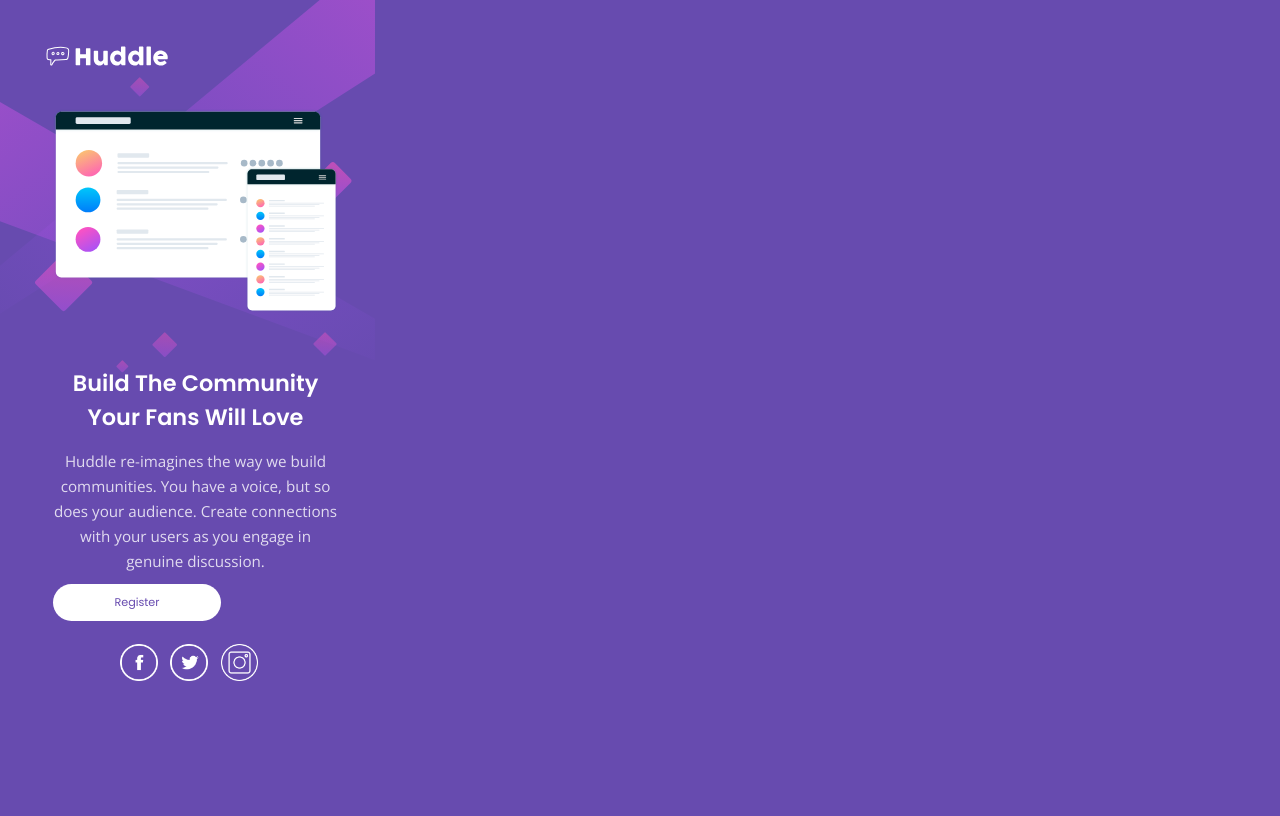
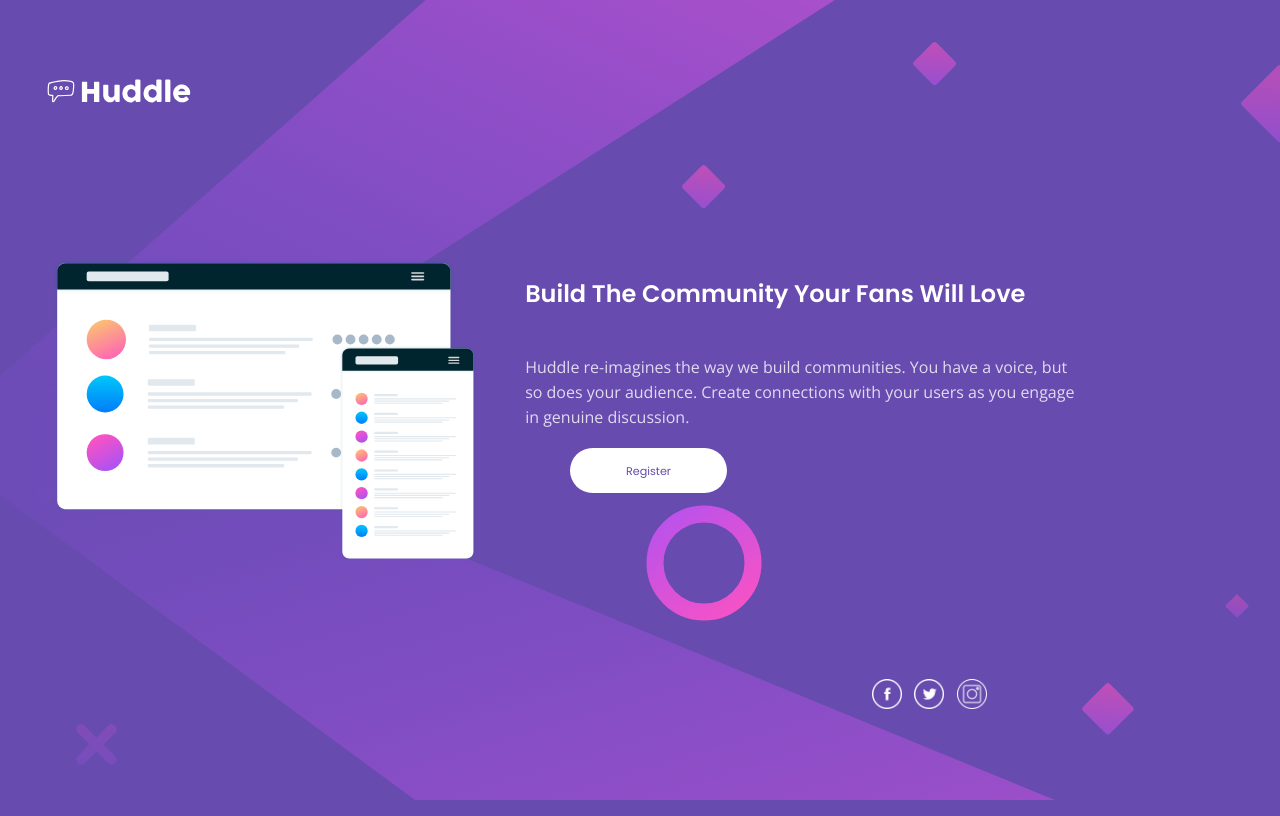
Before and after one commit to amakaogujiofor/Landing-Page-with-Intro, a plain HTML site: page index.html in a window 1280 px wide. Drawn offline with nearby package versions, Linux system fonts and the light colour scheme.

Commit message:
Styling for responsive layouta

```diff
--- a/styles.css
+++ b/styles.css
@@ -17,12 +17,13 @@ body {
   height: 100vh;
   font-family: var(--ff--body);
   width: 375px;
-  padding: 0;
 }
 .container {
+  /* margin: 0 auto; */
+  margin-top: 2em;
   padding: 0 2.8em;
-  padding-bottom: 0;
-  /* margin-top: 2em; */
+  padding-bottom: 2em;
+  width: 80%;
 }
 .hero-image {
   width: 100%;
@@ -41,7 +42,7 @@ header {
 .facebook-icon,
 .twitter-icon,
 .instagram-icon {
-  width: 10%;
+  width: 30px;
   height: auto;
   color: #fff;
   font-weight: 400;
@@ -51,13 +52,14 @@ header {
 
 .content {
   margin-top: 3em;
+  padding-bottom: 2em;
 }
 
 /* Typography */
 h1 {
-  margin-top: 1em;
+  margin-top: 0;
   font-family: var(--ff--headings);
-  font-size: 1.4rem;
+  font-size: 1.6rem;
   text-align: center;
   color: #fff;
   font-weight: 600;
@@ -69,26 +71,79 @@ p {
   font-weight: 400;
   line-height: 25px;
   opacity: 0.8;
-  font-size: 0.95rem;
+  font-size: 1rem;
+  /* margin-bottom: 2em; */
 }
 
 a {
   font-family: var(--ff--headings);
-  margin: 0 auto;
+  text-align: center;
   background-color: #fff;
-  padding: 0.9em 5.5em;
+  padding: 1em 6em;
   border-radius: 30px;
   font-size: 0.7rem;
   color: var(--clr-violet-primary);
   text-decoration: none;
-  /* opacity: 0.9; */
-}
-
-.btn-section {
-  margin: 2em 3em;
+  margin: 0 0 0 4em;
 }
 
 .social-icons {
   display: flex;
   justify-content: center;
+  margin-bottom: 3em;
 }
+
+/* Media Queries */
+@media (min-width: 700px) {
+  body {
+    background-image: url(/images/bg-desktop.svg);
+    background-repeat: no-repeat;
+    width: 80%;
+    margin-bottom: 0;
+  }
+
+  .container {
+    margin-top: 7em;
+    display: flex;
+    flex-direction: row;
+    justify-content: center;
+    width: 100%;
+  }
+  .content {
+    width: 90%;
+    height: auto;
+    padding-left: 3em;
+    margin: 0;
+  }
+
+  .facebook-icon,
+  .twitter-icon,
+  .instagram-icon {
+    width: 30px;
+  }
+
+  .social-icons {
+    display: flex;
+    justify-content: flex-end;
+    padding: 3em 2em;
+  }
+  .logo {
+    margin-top: 2em;
+    width: 15%;
+    /* padding: 2em; */
+  }
+
+  h1,
+  p {
+    text-align: left;
+    padding: 0.7em 0;
+  }
+  h1 {
+    font-size: 1.5rem;
+    /* margin-bottom: 1em; */
+  }
+  a {
+    /* margin: 4em 0; */
+    padding: 1.3em 5em;
+  }
+}
```
